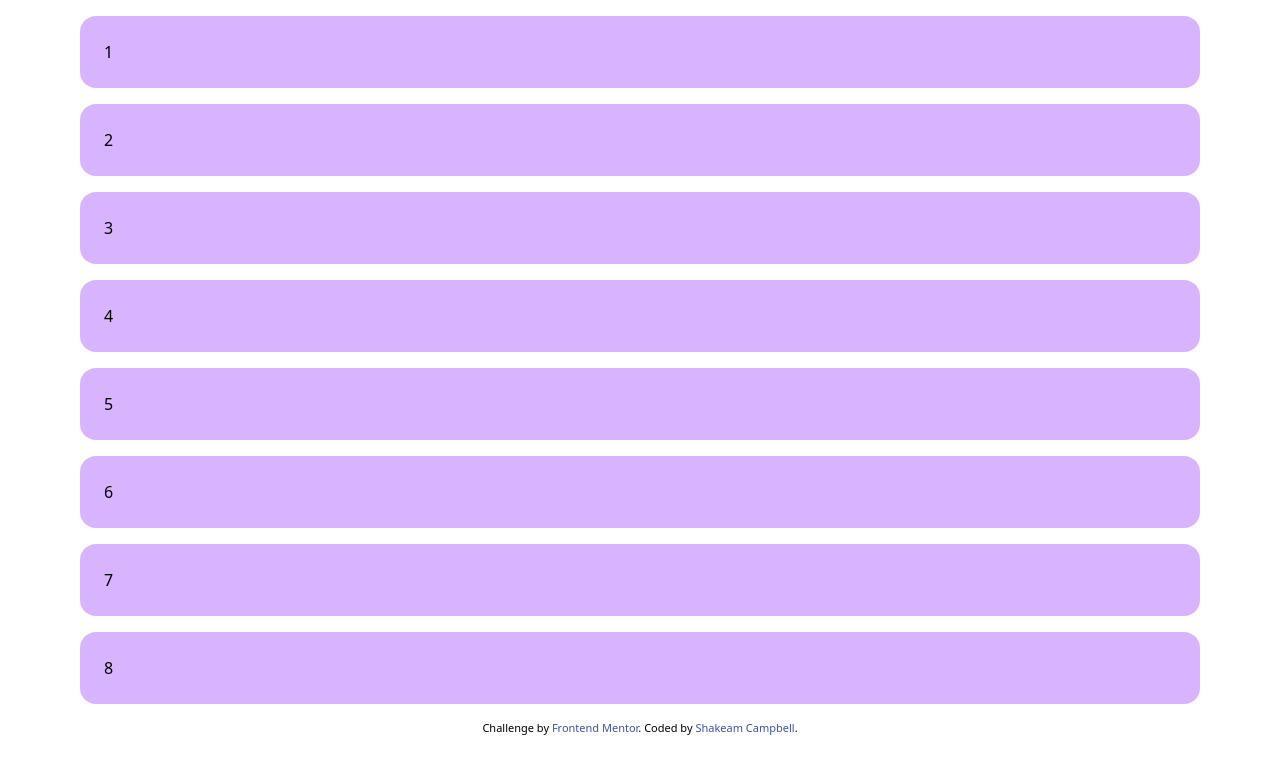
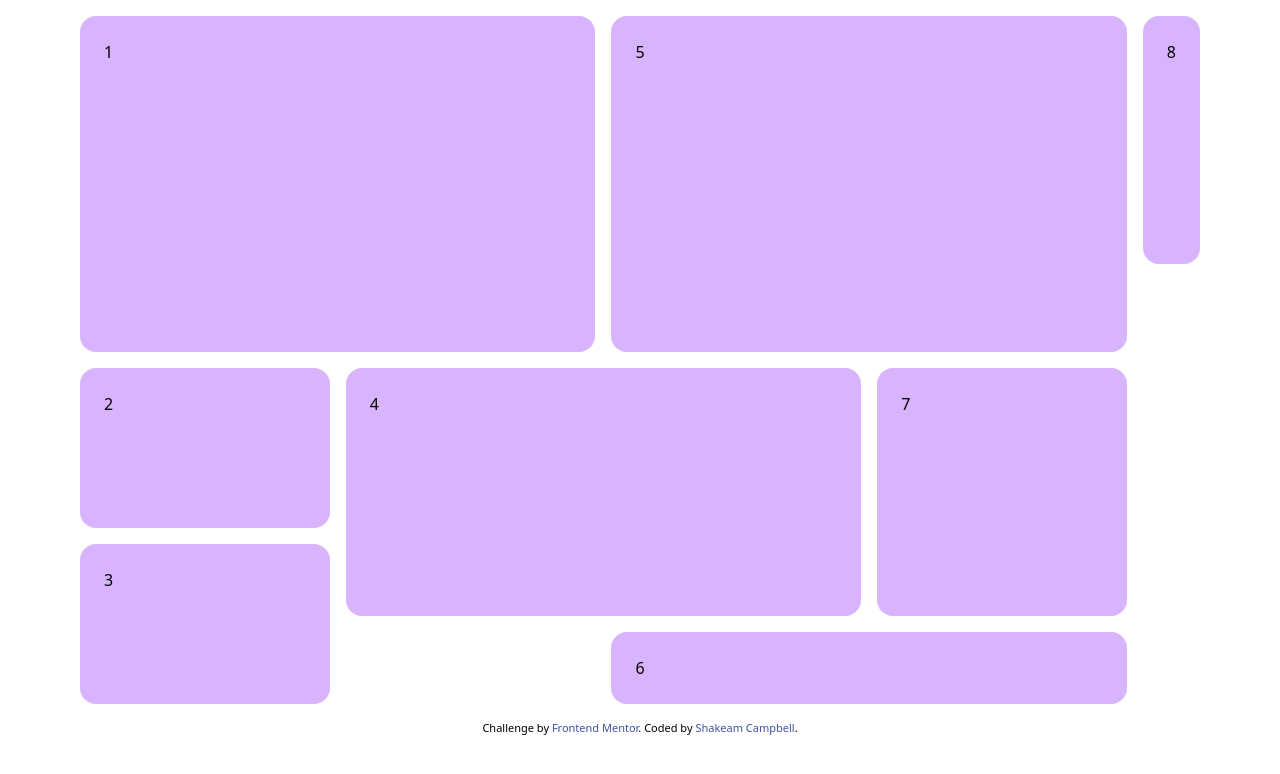
Before and after one commit to shakec/sba3DesDev, a plain HTML site: page index.html in a window 1280 px wide. Drawn offline with nearby package versions, Linux system fonts and the light colour scheme.

Commit message:
Using md:span to size the individual cards for medium screens

```diff
--- a/index.html
+++ b/index.html
@@ -21,15 +21,15 @@
 
 <body id="bg-[#F6F5F6] font-[DM Sans] px-[160px]">
 
-  <main id="container" class="mx-auto w-full max-w-6xl grid grid-cols-1 gap-4 p-4 ">
-    <section id="card1" class="rounded-2xl bg-purple-300 p-6 ">1</section>
-    <section id="card2" class="rounded-2xl bg-purple-300 p-6">2</section>
-    <section id="card3" class="rounded-2xl bg-purple-300 p-6">3</section>
-    <section id="card4" class="rounded-2xl bg-purple-300 p-6">4</section>
-    <section id="card5" class="rounded-2xl bg-purple-300 p-6">5</section>
-    <section id="card6" class="rounded-2xl bg-purple-300 p-6">6</section>
-    <section id="card7" class="rounded-2xl bg-purple-300 p-6">7</section>
-    <section id="card8" class="rounded-2xl bg-purple-300 p-6">8</section>
+  <main id="container" class="mx-auto w-full max-w-6xl grid grid-cols-1 gap-4 p-4 md:grid-flow-col grid-rows-8 lg:grid-cols-4">
+    <section id="card1" class="rounded-2xl bg-purple-300 p-6 md:col-span-2 row-span-4">1</section>
+    <section id="card2" class="rounded-2xl bg-purple-300 p-6 md:col-span-1 row-span-2">2</section>
+    <section id="card3" class="rounded-2xl bg-purple-300 p-6 md:col-span-1 row-span-2">3</section>
+    <section id="card4" class="rounded-2xl bg-purple-300 p-6 md:col-span-2 row-span-3">4</section>
+    <section id="card5" class="rounded-2xl bg-purple-300 p-6 md:col-span-2 row-span-4">5</section>
+    <section id="card6" class="rounded-2xl bg-purple-300 p-6 md:col-span-2 row-span-1">6</section>
+    <section id="card7" class="rounded-2xl bg-purple-300 p-6 md:col-span-1 row-span-3">7</section>
+    <section id="card8" class="rounded-2xl bg-purple-300 p-6 md:col-span-1 row-span-3">8</section>
   </main>
 
 <!-- Create and schedule content quicker.
```
